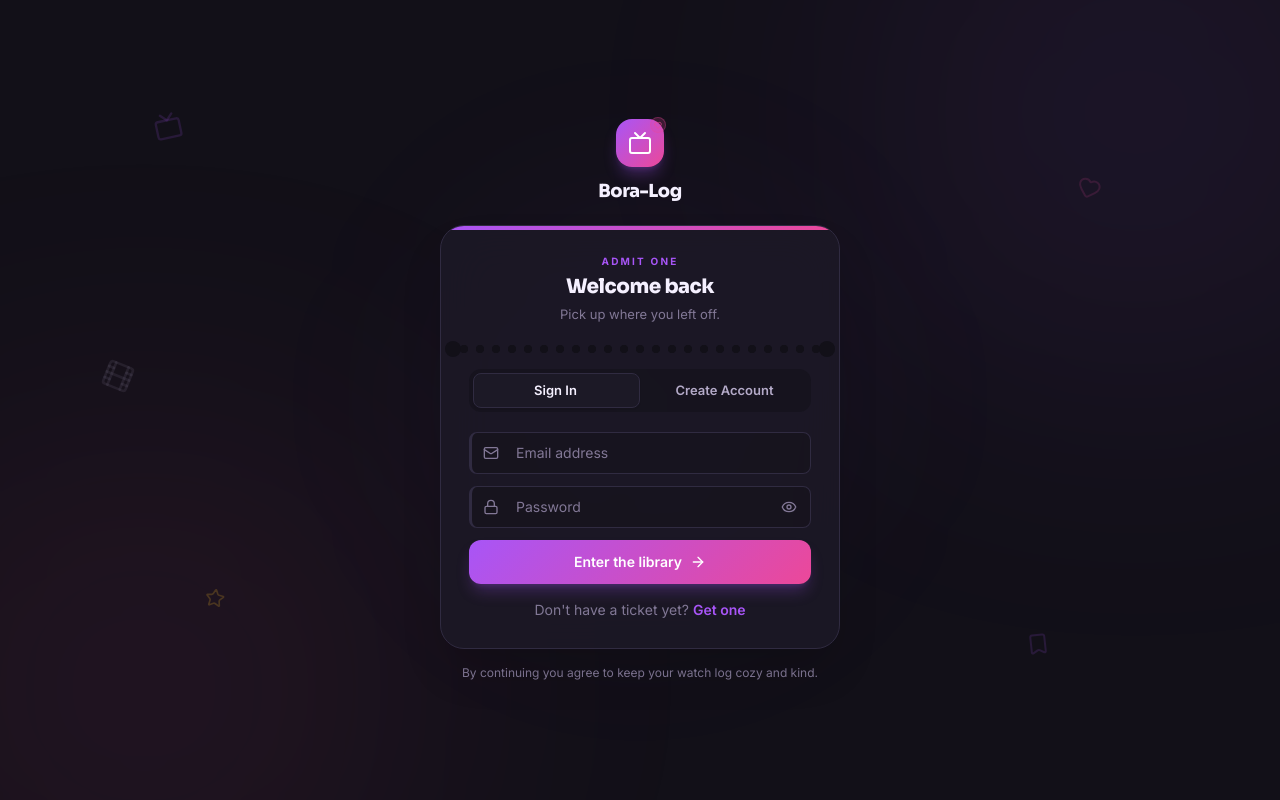
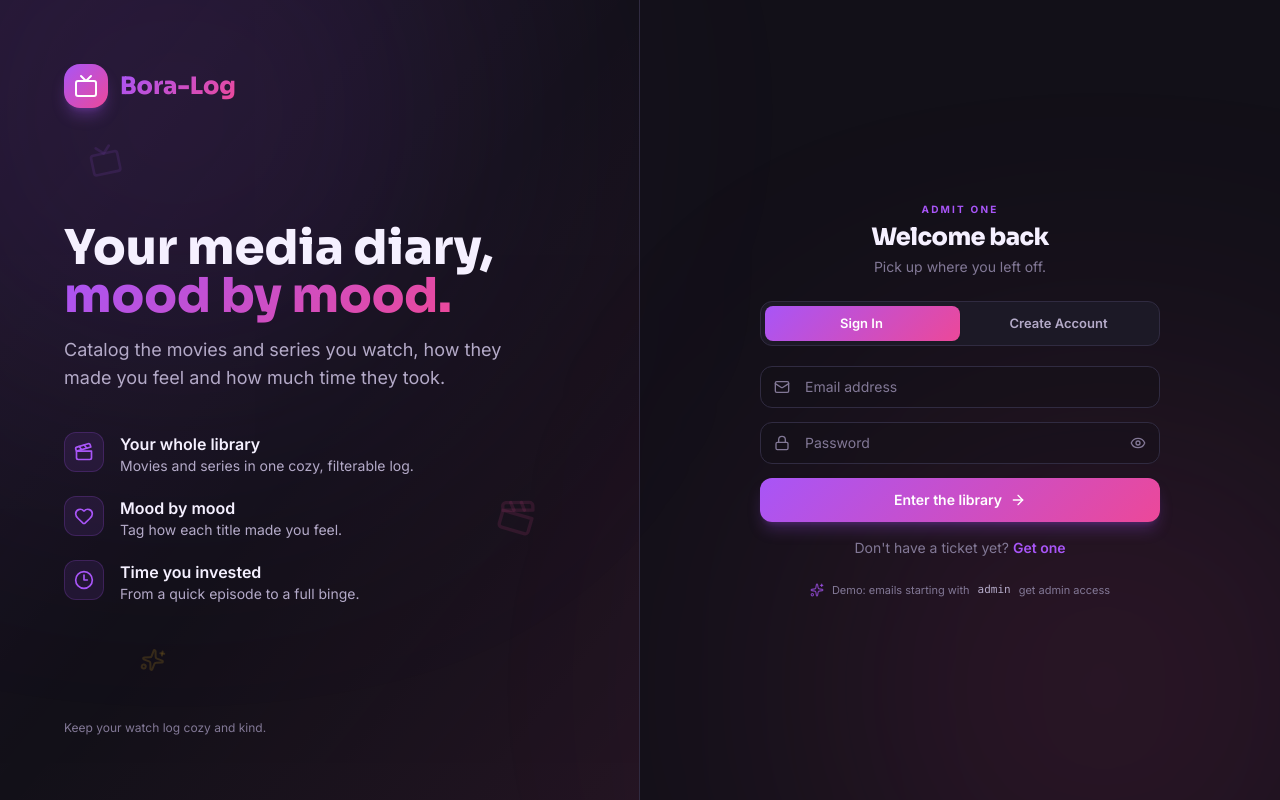
Before and after one commit to AzaliaFlores19/bora-log, a Next.js app in the folder frontend/: page /login in a window 1280 px wide. Built offline with nearby package versions, Linux system fonts and the light colour scheme.

Commit message:
feat(auth): redesign the sign-in experience with a split-screen layout
- Two-column layout with a branded visual panel and the form on the side.

- Inline field validation, accessible labels, password toggle and a demo access hint.

```diff
--- a/frontend/src/components/auth/AuthPage.tsx
+++ b/frontend/src/components/auth/AuthPage.tsx
@@ -11,9 +11,9 @@ import {
   Eye,
   EyeOff,
   Heart,
-  Bookmark,
-  Star,
-  Film,
+  Clapperboard,
+  Clock3,
+  Sparkles,
 } from "lucide-react";
 import { useAuth } from "@/hooks/useAuth";
 import { useToast } from "@/hooks/useToast";
@@ -22,6 +22,14 @@ import { Spinner } from "@/components/ui/Spinner";
 interface AuthPageProps {
   initialMode?: "login" | "signup";
 }
+
+const EMAIL_RE = /^[^\s@]+@[^\s@]+\.[^\s@]+$/;
+
+const FEATURES = [
+  { icon: Clapperboard, title: "Your whole library", text: "Movies and series in one cozy, filterable log." },
+  { icon: Heart, title: "Mood by mood", text: "Tag how each title made you feel." },
+  { icon: Clock3, title: "Time you invested", text: "From a quick episode to a full binge." },
+];
 
 export function AuthPage({ initialMode = "login" }: AuthPageProps) {
   const { user, loading: authLoading, signIn, signUp } = useAuth();
@@ -32,6 +40,7 @@ export function AuthPage({ initialMode = "login" }: AuthPageProps) {
   const [password, setPassword] = useState("");
   const [username, setUsername] = useState("");
   const [error, setError] = useState<string | null>(null);
+  const [fieldErrors, setFieldErrors] = useState<{ username?: string; email?: string; password?: string }>({});
   const [loading, setLoading] = useState(false);
   const [showPassword, setShowPassword] = useState(false);
 
@@ -41,16 +50,35 @@ export function AuthPage({ initialMode = "login" }: AuthPageProps) {
     }
   }, [authLoading, user, router]);
 
+  function switchMode(nextMode: "login" | "signup") {
+    setMode(nextMode);
+    setError(null);
+    setFieldErrors({});
+  }
+
+  function validate() {
+    const errs: typeof fieldErrors = {};
+    if (mode === "signup" && !username.trim()) errs.username = "Choose a username";
+    if (!email.trim()) errs.email = "Email is required";
+    else if (!EMAIL_RE.test(email.trim())) errs.email = "Enter a valid email address";
+    if (!password) errs.password = "Password is required";
+    else if (password.length < 6) errs.password = "At least 6 characters";
+    setFieldErrors(errs);
+    return Object.keys(errs).length === 0;
+  }
+
   async function handleSubmit(e: FormEvent) {
     e.preventDefault();
     setError(null);
+    if (!validate()) return;
+
     setLoading(true);
     try {
       if (mode === "login") {
-        await signIn(email, password);
+        await signIn(email.trim(), password);
         addToast("success", "Welcome back");
       } else {
-        await signUp(email, password, username);
+        await signUp(email.trim(), password, username.trim());
         addToast("success", "Your account is ready");
       }
       router.push("/dashboard");
@@ -61,141 +89,179 @@ export function AuthPage({ initialMode = "login" }: AuthPageProps) {
     }
   }
 
-  function switchMode(nextMode: "login" | "signup") {
-    setMode(nextMode);
-    setError(null);
-  }
+  const inputBase =
+    "w-full pl-11 pr-4 py-2.5 rounded-xl text-sm text-text placeholder:text-text-subtle bg-bg/40 border transition-all focus:outline-none focus:ring-2 focus:ring-primary/20";
 
   return (
-    <main className="min-h-screen bg-bg flex items-center justify-center p-4 sm:p-8 relative overflow-hidden">
-      {/* Soft ambient blobs */}
-      <div className="absolute inset-0 pointer-events-none">
-        <div className="absolute -top-32 -right-24 w-[30rem] h-[30rem] rounded-full bg-primary/10 blur-[140px]" />
-        <div className="absolute -bottom-32 -left-24 w-[30rem] h-[30rem] rounded-full bg-accent/10 blur-[140px]" />
-        <div className="absolute top-1/2 left-1/2 -translate-x-1/2 -translate-y-1/2 w-[24rem] h-[24rem] rounded-full bg-primary/5 blur-[100px]" />
+    <main className="min-h-screen bg-bg relative overflow-hidden">
+      {/* Ambient background */}
+      <div className="pointer-events-none absolute inset-0">
+        <div className="absolute -top-40 -left-24 w-[34rem] h-[34rem] rounded-full bg-primary/15 blur-[150px]" />
+        <div className="absolute -bottom-40 -right-24 w-[34rem] h-[34rem] rounded-full bg-accent/15 blur-[150px]" />
       </div>
 
-      {/* Floating decorative icons */}
-      <div className="absolute inset-0 pointer-events-none hidden sm:block">
-        <Tv className="absolute top-[14%] left-[12%] w-7 h-7 text-primary/15 rotate-[-12deg]" />
-        <Heart className="absolute top-[22%] right-[14%] w-6 h-6 text-accent/15 rotate-[18deg]" />
-        <Star className="absolute bottom-[24%] left-[16%] w-5 h-5 text-warning/20 rotate-[8deg]" />
-        <Bookmark className="absolute bottom-[18%] right-[18%] w-6 h-6 text-primary/15 rotate-[-6deg]" />
-        <Film className="absolute top-[45%] left-[8%] w-8 h-8 text-text-subtle/15 rotate-[22deg]" />
+      <div className="relative z-10 grid lg:grid-cols-2 min-h-screen">
+        {/* ── Visual panel ─────────────────────────────────────────── */}
+        <section className="relative hidden lg:flex flex-col justify-between overflow-hidden p-12 xl:p-16 border-r border-border">
+          <div className="absolute inset-0 opacity-[0.5]">
+            <div className="absolute inset-0 bg-gradient-to-br from-primary/15 via-transparent to-accent/15" />
+            <div className="absolute top-[18%] left-[14%] w-8 h-8 text-primary/25 rotate-[-12deg]">
+              <Tv className="w-full h-full" />
+            </div>
+            <div className="absolute top-[62%] right-[16%] w-10 h-10 text-accent/25 rotate-[16deg]">
+              <Clapperboard className="w-full h-full" />
+            </div>
+            <div className="absolute bottom-[16%] left-[22%] w-6 h-6 text-warning/30 rotate-[10deg]">
+              <Sparkles className="w-full h-full" />
+            </div>
           </div>
 
-      {/* === Auth Card === */}
-      <div className="relative w-full max-w-[400px] animate-fade-in-up">
-        {/* Brand header */}
-        <div className="flex flex-col items-center mb-5">
-          <div className="relative mb-2.5">
+          {/* Brand */}
+          <div className="relative flex items-center gap-3">
+            <div className="w-11 h-11 rounded-2xl gradient-primary flex items-center justify-center shadow-lg shadow-primary/30">
+              <Tv className="w-6 h-6 text-primary-fg" />
+            </div>
+            <span className="font-display text-2xl font-extrabold gradient-text">Bora-Log</span>
+          </div>
+
+          {/* Headline */}
+          <div className="relative max-w-md">
+            <h1 className="font-display text-4xl xl:text-5xl font-extrabold text-text leading-[1.1] mb-4">
+              Your media diary,
+              <br />
+              <span className="gradient-text">mood by mood.</span>
+            </h1>
+            <p className="text-text-muted text-lg mb-10">
+              Catalog the movies and series you watch, how they made you feel and how much time they took.
+            </p>
+
+            <ul className="space-y-5">
+              {FEATURES.map(({ icon: Icon, title, text }) => (
+                <li key={title} className="flex items-start gap-4">
+                  <div className="w-10 h-10 rounded-xl bg-primary/10 border border-primary/20 flex items-center justify-center text-primary flex-shrink-0">
+                    <Icon className="w-5 h-5" />
+                  </div>
+                  <div>
+                    <p className="font-semibold text-text">{title}</p>
+                    <p className="text-sm text-text-muted">{text}</p>
+                  </div>
+                </li>
+              ))}
+            </ul>
+          </div>
+
+          <p className="relative text-xs text-text-subtle">Keep your watch log cozy and kind.</p>
+        </section>
+
+        {/* ── Form panel ───────────────────────────────────────────── */}
+        <section className="flex items-center justify-center p-5 sm:p-10">
+          <div className="w-full max-w-[400px] animate-fade-in-up">
+            {/* Compact brand for mobile */}
+            <div className="lg:hidden flex flex-col items-center mb-6">
               <div className="w-12 h-12 rounded-2xl gradient-primary flex items-center justify-center shadow-lg shadow-primary/30">
                 <Tv className="w-6 h-6 text-primary-fg" />
               </div>
-            <span className="absolute -top-0.5 -right-0.5 w-4 h-4 rounded-full bg-accent/20 border border-accent/30 flex items-center justify-center">
-              <Heart className="w-2 h-2 text-accent" />
-            </span>
-          </div>
-          <h1 className="font-display text-lg font-extrabold text-text tracking-tight">Bora-Log</h1>
+              <span className="font-display text-lg font-extrabold gradient-text mt-2">Bora-Log</span>
             </div>
 
-        {/* Card body */}
-        <div className="relative rounded-3xl bg-surface/90 backdrop-blur-xl border border-border shadow-2xl shadow-black/20 overflow-hidden">
-          {/* Top accent strip */}
-          <div className="h-1 gradient-primary" />
-
-          {/* Header section */}
-          <div className="px-7 pt-6 pb-4 text-center">
+            <div className="text-center mb-6">
               <p className="text-[10px] font-bold text-primary uppercase tracking-[0.22em] mb-1">
                 {mode === "login" ? "Admit One" : "New Ticket"}
               </p>
-            <h2 className="font-display text-xl font-extrabold text-text tracking-tight">
+              <h2 className="font-display text-2xl font-extrabold text-text tracking-tight">
                 {mode === "login" ? "Welcome back" : "Join the club"}
               </h2>
-            <p className="text-text-subtle text-[13px] mt-1">
-              {mode === "login" ? "Pick up where you left off." : "Build your cozy TV library."}
+              <p className="text-text-subtle text-sm mt-1">
+                {mode === "login" ? "Pick up where you left off." : "Build your cozy watch library."}
               </p>
             </div>
 
-          {/* Single perforated divider */}
-          <div className="relative h-4 ticket-perforation mx-3">
-            <div className="absolute -left-2 top-1/2 -translate-y-1/2 w-4 h-4 rounded-full bg-bg" />
-            <div className="absolute -right-2 top-1/2 -translate-y-1/2 w-4 h-4 rounded-full bg-bg" />
-          </div>
-
-          {/* Form section */}
-          <div className="px-7 pb-7 pt-3">
-            {/* Sliding pill tab */}
-            <div className="relative flex gap-1 p-1 rounded-xl bg-bg/50 mb-5">
+            {/* Segmented control */}
+            <div className="relative flex gap-1 p-1 rounded-xl bg-surface border border-border mb-5">
               <div
-                className={`absolute top-1 bottom-1 w-[calc(50%-4px)] rounded-lg bg-surface shadow-sm border border-border transition-transform duration-300 ease-out ${mode === "signup" ? "translate-x-[calc(100%+8px)]" : "translate-x-0"}`}
+                className={`absolute top-1 bottom-1 w-[calc(50%-4px)] rounded-lg gradient-primary shadow-sm transition-transform duration-300 ease-out ${
+                  mode === "signup" ? "translate-x-[calc(100%+8px)]" : "translate-x-0"
+                }`}
               />
               <button
                 onClick={() => switchMode("login")}
-                className={`relative flex-1 py-2 rounded-lg text-[13px] font-semibold transition-colors duration-200 ${mode === "login" ? "text-text" : "text-text-muted hover:text-text"}`}
+                className={`relative flex-1 py-2 rounded-lg text-[13px] font-semibold transition-colors duration-200 ${
+                  mode === "login" ? "text-primary-fg" : "text-text-muted hover:text-text"
+                }`}
               >
                 Sign In
               </button>
               <button
                 onClick={() => switchMode("signup")}
-                className={`relative flex-1 py-2 rounded-lg text-[13px] font-semibold transition-colors duration-200 ${mode === "signup" ? "text-text" : "text-text-muted hover:text-text"}`}
+                className={`relative flex-1 py-2 rounded-lg text-[13px] font-semibold transition-colors duration-200 ${
+                  mode === "signup" ? "text-primary-fg" : "text-text-muted hover:text-text"
+                }`}
               >
                 Create Account
               </button>
             </div>
 
-            <form onSubmit={handleSubmit} className="space-y-3">
+            <form onSubmit={handleSubmit} className="space-y-3.5" noValidate>
               {mode === "signup" && (
-                <div className="auth-input-wrap">
+                <div>
+                  <div className="relative">
                     <UserIcon className="absolute left-3.5 top-1/2 -translate-y-1/2 w-4 h-4 text-text-subtle z-10" />
                     <input
                       type="text"
                       name="username"
+                      autoComplete="username"
                       placeholder="Pick a username"
                       value={username}
                       onChange={(e) => setUsername(e.target.value)}
-                    className="w-full pl-11 pr-4 py-2.5 rounded-lg text-sm text-text placeholder:text-text-subtle focus:outline-none focus:ring-2 focus:ring-primary/15"
-                    required
+                      className={`${inputBase} ${fieldErrors.username ? "border-error/60" : "border-border focus:border-primary/50"}`}
                     />
-                  <div className="auth-input-glow" />
+                  </div>
+                  {fieldErrors.username && <p className="mt-1.5 text-xs text-error pl-1">{fieldErrors.username}</p>}
                 </div>
               )}
-              <div className="auth-input-wrap">
+
+              <div>
+                <div className="relative">
                   <Mail className="absolute left-3.5 top-1/2 -translate-y-1/2 w-4 h-4 text-text-subtle z-10" />
                   <input
                     type="email"
                     name="email"
+                    autoComplete="email"
                     placeholder="Email address"
                     value={email}
                     onChange={(e) => setEmail(e.target.value)}
-                  className="w-full pl-11 pr-4 py-2.5 rounded-lg text-sm text-text placeholder:text-text-subtle focus:outline-none focus:ring-2 focus:ring-primary/15"
-                  required
+                    className={`${inputBase} ${fieldErrors.email ? "border-error/60" : "border-border focus:border-primary/50"}`}
                   />
-                <div className="auth-input-glow" />
                 </div>
-              <div className="auth-input-wrap">
+                {fieldErrors.email && <p className="mt-1.5 text-xs text-error pl-1">{fieldErrors.email}</p>}
+              </div>
+
+              <div>
+                <div className="relative">
                   <Lock className="absolute left-3.5 top-1/2 -translate-y-1/2 w-4 h-4 text-text-subtle z-10" />
                   <input
                     type={showPassword ? "text" : "password"}
                     name="password"
+                    autoComplete={mode === "login" ? "current-password" : "new-password"}
                     placeholder="Password"
                     value={password}
                     onChange={(e) => setPassword(e.target.value)}
-                  className="w-full pl-11 pr-11 py-2.5 rounded-lg text-sm text-text placeholder:text-text-subtle focus:outline-none focus:ring-2 focus:ring-primary/15"
-                  required
+                    className={`${inputBase} !pr-11 ${fieldErrors.password ? "border-error/60" : "border-border focus:border-primary/50"}`}
                   />
-                <div className="auth-input-glow" />
                   <button
                     type="button"
                     onClick={() => setShowPassword(!showPassword)}
+                    aria-label={showPassword ? "Hide password" : "Show password"}
                     className="absolute right-3.5 top-1/2 -translate-y-1/2 text-text-subtle hover:text-text-muted transition-colors z-10"
                   >
                     {showPassword ? <EyeOff className="w-4 h-4" /> : <Eye className="w-4 h-4" />}
                   </button>
                 </div>
+                {fieldErrors.password && <p className="mt-1.5 text-xs text-error pl-1">{fieldErrors.password}</p>}
+              </div>
 
               {error && (
-                <div className="px-3.5 py-2.5 rounded-lg bg-error/10 border border-error/30 text-error text-sm flex items-start gap-2">
+                <div className="px-3.5 py-2.5 rounded-xl bg-error/10 border border-error/30 text-error text-sm flex items-start gap-2">
                   <span className="w-1.5 h-1.5 rounded-full bg-error mt-1.5 flex-shrink-0" />
                   {error}
                 </div>
@@ -204,7 +270,7 @@ export function AuthPage({ initialMode = "login" }: AuthPageProps) {
               <button
                 type="submit"
                 disabled={loading}
-                className="w-full mt-1 py-3 rounded-xl gradient-primary text-primary-fg font-semibold text-sm flex items-center justify-center gap-2 hover:opacity-90 active:scale-[0.98] transition-all duration-200 disabled:opacity-50 disabled:cursor-not-allowed shadow-lg shadow-primary/25"
+                className="w-full mt-1 py-3 rounded-xl gradient-primary text-primary-fg font-semibold text-sm flex items-center justify-center gap-2 hover:opacity-90 active:scale-[0.98] focus-visible:outline-none focus-visible:ring-2 focus-visible:ring-primary/50 focus-visible:ring-offset-2 focus-visible:ring-offset-bg transition-all duration-200 disabled:opacity-50 disabled:cursor-not-allowed shadow-lg shadow-primary/25"
               >
                 {loading ? (
                   <Spinner size={18} />
@@ -217,7 +283,6 @@ export function AuthPage({ initialMode = "login" }: AuthPageProps) {
               </button>
             </form>
 
-            {/* Switch mode link */}
             <p className="text-center text-sm text-text-subtle mt-4">
               {mode === "login" ? "Don't have a ticket yet?" : "Already have a ticket?"}
               <button
@@ -227,12 +292,13 @@ export function AuthPage({ initialMode = "login" }: AuthPageProps) {
                 {mode === "login" ? "Get one" : "Sign in"}
               </button>
             </p>
+
+            <div className="mt-6 flex items-center justify-center gap-2 text-[11px] text-text-subtle">
+              <Sparkles className="w-3.5 h-3.5 text-primary/70" />
+              Demo: emails starting with <span className="font-mono text-text-muted">admin</span> get admin access
             </div>
           </div>
-
-        <p className="text-center text-xs text-text-subtle mt-4">
-          By continuing you agree to keep your watch log cozy and kind.
-        </p>
+        </section>
       </div>
     </main>
   );
```
Lines whose indentation alone changed are shown as unchanged.
